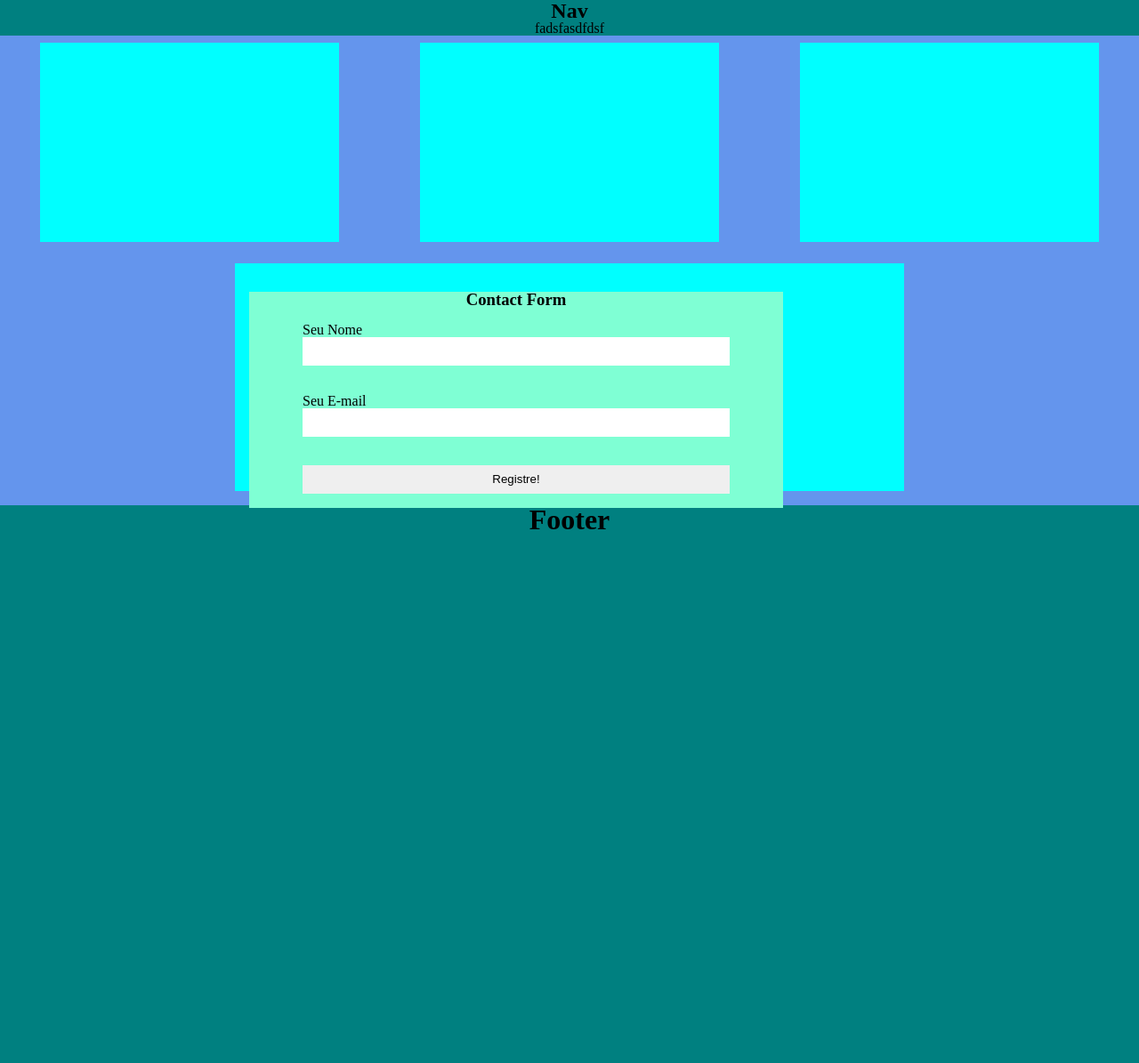
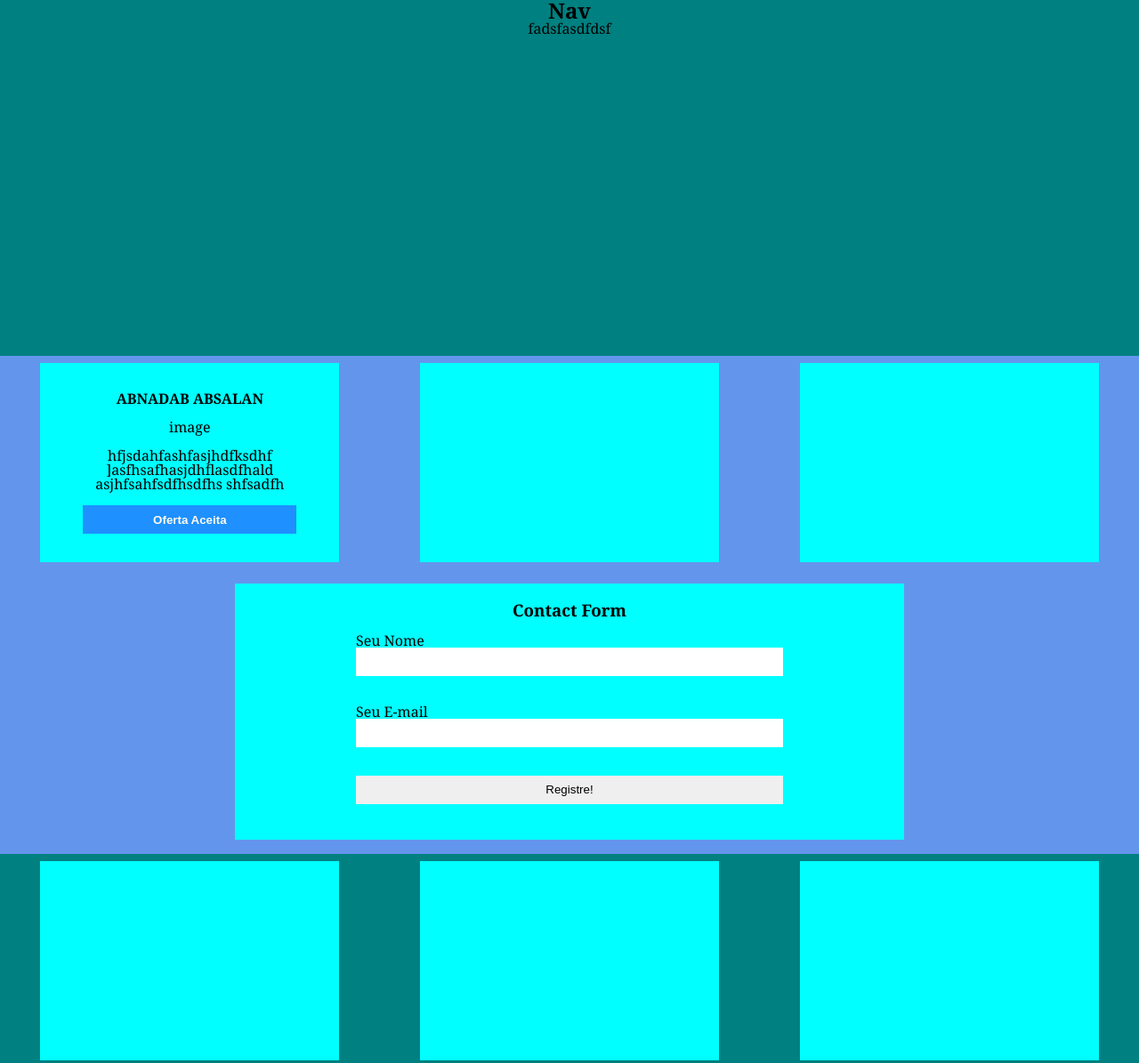
Before and after one commit to marceloscientist/landing-page-flexbox, a plain HTML site: page index.html in a window 1280 px wide. Shown: the whole page at 89% size. Before the commit the page ends 800 px from the top, so only its background shows below. Drawn offline with Linux system fonts and the light colour scheme.

Commit message:
Adding some more features

```diff
--- a/css/style.css
+++ b/css/style.css
@@ -1,11 +1,11 @@
 body {
     background-color: teal;
+    font-family: Cambria, Cochin, Georgia, Times, 'Times New Roman', serif;
 }
 nav {
 
-    min-height: 1vh;
+    min-height: 50vh;
     background-color: teal;
-
 }
  section {
 
@@ -25,22 +25,30 @@ nav {
     margin: 0.5rem;
     padding: 1rem .5rem;
     background-color: aqua;
+        justify-content: center;
+    align-items: center;
 
 }
 
-.register {
+.card-wrap {
+    padding:1rem;
+}
+
+.form-content {
     display: flex;
-    flex-wrap: wrap;
+    align-items: center;
     justify-content: center;
-    align-items: center;
-    align-content: center;
-    background-color: aquamarine;
+    flex-direction: column;
+
+  //  background-color: aquamarine;
+    height: 13.8rem;
+
 }
 
 .form {
 
     width: 45rem;
-    height: 12rem;
+    height: 14rem;
     margin: 1rem;
     padding: 2rem 1rem;
     background-color: aqua;
@@ -59,3 +67,43 @@ nav {
     width: 30rem;
     height: 2rem;
 }
+
+footer {
+
+    min-height: 20vh;
+    background-color: teal;
+    display: flex;
+    flex-wrap: wrap;
+    justify-content: space-around;
+    align-items: flex-start;
+    align-content: flex-start;
+
+}
+
+.card-items {
+    margin: 1rem 0;
+}
+
+.card-content {
+    display: flex;
+    align-items: center;
+    justify-content: center;
+    flex-direction: column;
+  }
+
+.card-title {
+    text-transform: uppercase;
+    font-weight: 900;
+}
+
+.card-text {
+    font-weight: normal;
+}
+
+.card-btn {
+    font-weight: 800;
+    width: 15rem;
+    background-color:dodgerblue;
+    color: floralwhite;
+    height: 2rem;
+}
--- a/index.html
+++ b/index.html
@@ -1,16 +1,13 @@
 <!DOCTYPE html>
 <html lang="en">
-
   <head>
-    <meta charset="UTF-8">
-    <meta http-equiv="X-UA-Compatible" content="IE=edge">
-    <meta name="viewport" content="width=device-width, initial-scale=1.0">
+    <meta charset="UTF-8" />
+    <meta http-equiv="X-UA-Compatible" content="IE=edge" />
+    <meta name="viewport" content="width=device-width, initial-scale=1.0" />
     <title>Document</title>
-    <link rel="stylesheet" href="../css/reset.css">
-    <link rel="stylesheet" href="../css/style.css">
-    <style>
-    </style>
-
+    <link rel="stylesheet" href="./css/reset.css" />
+    <link rel="stylesheet" href="./css/style.css" />
+    <style></style>
   </head>
 
   <body>
@@ -18,48 +15,86 @@
       <center>
         <h1>Nav</h1>
         <p>fadsfasdfdsf</p>
-
       </center>
     </nav>
     <main>
       <section>
-            <div class="card">
+        <div class="card card-content">
+          <div class="card-wrap">
+            <center>
+              <div class="card-title card-items">Abnadab Absalan</div>
+              <div class="card-image card-items">image</div>
+              <div class="card-text card-items">
+                hfjsdahfashfasjhdfksdhf ]asfhsafhasjdhflasdfhald
+                asjhfsahfsdfhsdfhs shfsadfh
               </div>
-            <div class="card">
+              <div class="card-btn card-items">
+                <input type="button" class="card-btn" value="Oferta Aceita" />
               </div>
-            <div class="card">
+            </center>
+          </div>
+        </div>
+        <div class="card card-content">
+          <div class="card-wrap"></div>
+        </div>
+        <div class="card card-content">
+          <div class="card-wrap"></div>
         </div>
       </section>
       <section>
         <div class="form">
-                <form action="" class="m-auto register" style="max-width:600px">
-                    <h3 class="my-4">Contact Form</h3>
-                    <hr class="my-4" />
-                    <div class="form-group mb-3 row"><label for="seu-nome2" class="col-md-5 col-form-label">Seu
-                            Nome</label>
-                        <div class="col-md-7"><input type="text" class="form-control form-control-lg" id="seu-nome2"
-                                name="seu-nome" required></div>
+          <form action="" class="form-content">
+            <h3 class="">Contact Form</h3>
+            <hr class="" />
+            <div class="form-group">
+              <label for="seu-nome2" class="">Seu Nome</label>
+              <div class="col-md-7">
+                <input
+                  type="text"
+                  class="form-control form-control-lg"
+                  id=""
+                  name="seu-nome"
+                  required
+                />
               </div>
-                    <div class="form-group mb-3 row"><label for="seu-e-mail3" class="col-md-5 col-form-label">Seu
-                            E-mail</label>
-                        <div class="col-md-7"><input type="email" class="form-control form-control-lg" id="seu-e-mail3"
-                                name="seu-e-mail" required></div>
             </div>
-                    <hr class="my-4" />
-                    <div class="form-group mb-3 row"><label for="registre6" class="col-md-5 col-form-label"></label>
-                        <div class="col-md-7"><button class="btn btn-primary btn-lg" type="submit">Registre!</button>
+            <div class="form-group">
+              <label for="email" class=""
+                >Seu E-mail</label
+              >
+              <div class="">
+                <input
+                  type="email"
+                  class="form-control form-control-lg"
+                  id="email"
+                  name=""
+                  required
+                />
+              </div>
+            </div>
+            <hr class="" />
+            <div class="form-group">
+              <label for="registre" class=""></label>
+              <div class="">
+                <button class="btn btn-lg" type="submit">
+                  Registre!
+                </button>
               </div>
             </div>
           </form>
         </div>
-
       </section>
     </main>
     <footer>
-        <center>
-            <h1>Footer</h1>
-        </center>
+      <div class="card card-content">
+        <div class="card-wrap"></div>
+      </div>
+      <div class="card card-content">
+        <div class="card-wrap"></div>
+      </div>
+      <div class="card card-content">
+        <div class="card-wrap"></div>
+      </div>
     </footer>
   </body>
-
 </html>
```
Also changed, not shown: assets/img/images-1.jpg (added), assets/img/images-2.jpg (added), assets/img/images.jpg (added). Lines whose indentation alone changed are shown as unchanged.
